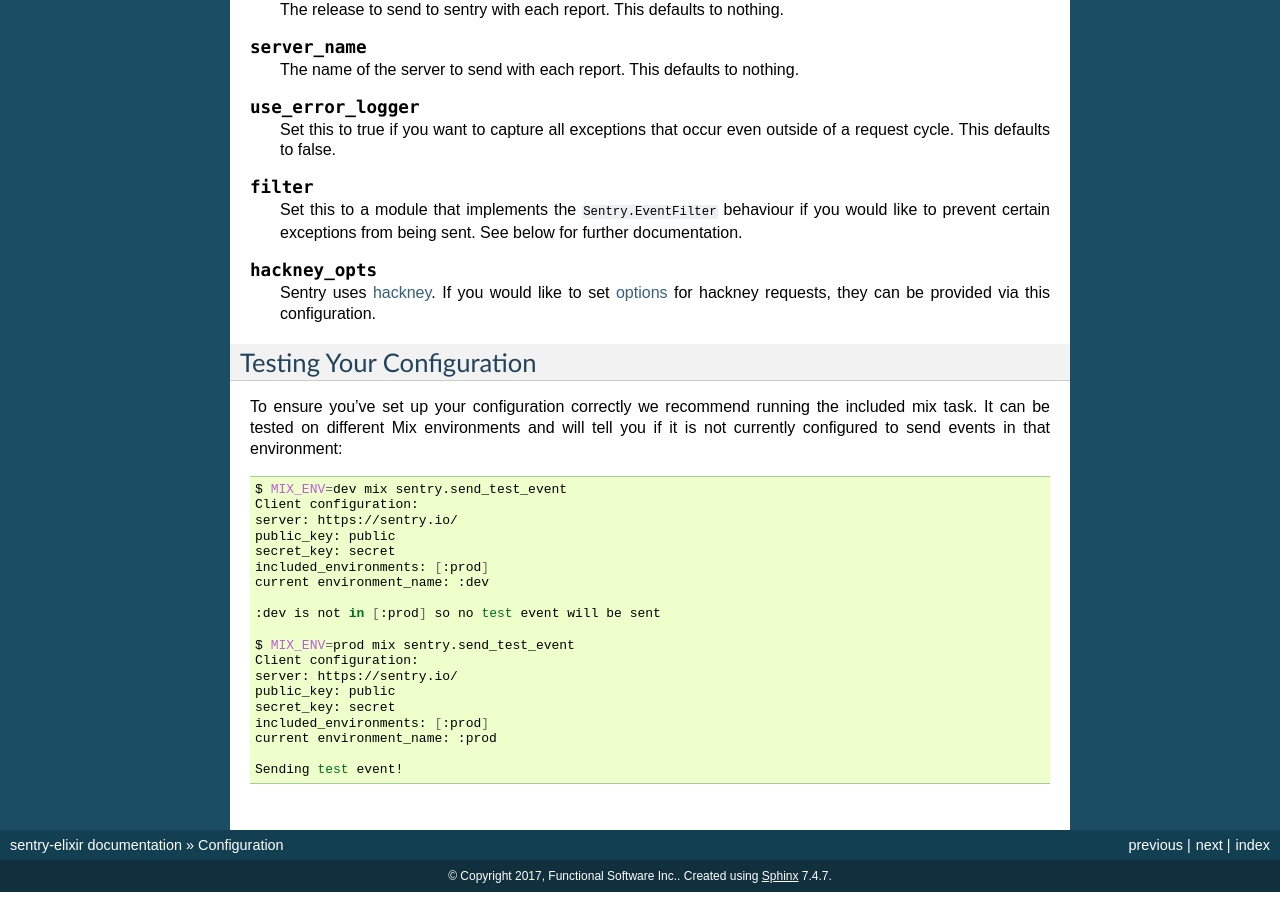
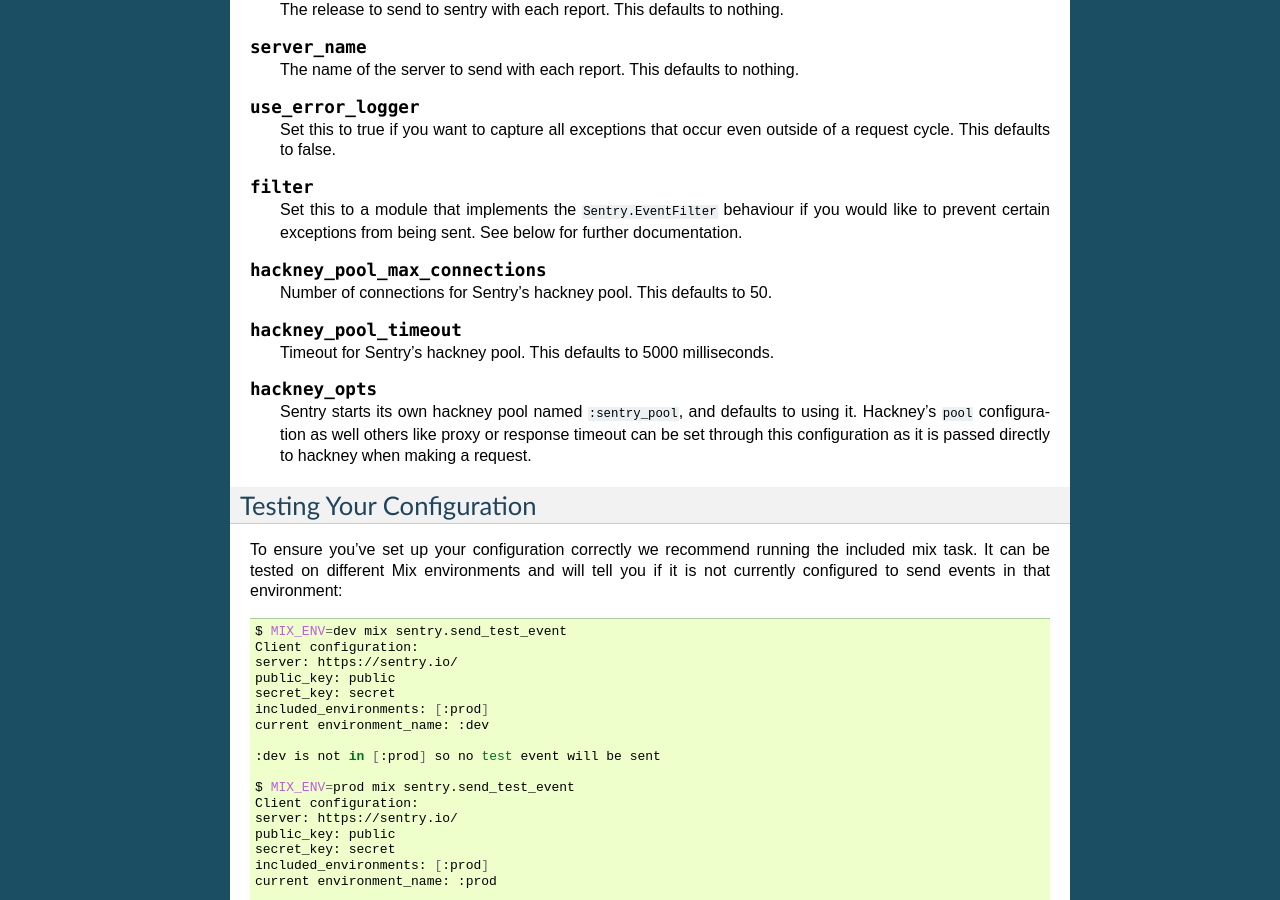
Before and after one commit to getsentry/sentry-elixir, a Sphinx documentation site: the page built from docs/config.rst, in a window 1280 px wide and 900 px high, scrolled down 703 px. Built offline with Sphinx 7.4.7, drawn with Linux system fonts in a browser that asks for light colours; the version number could not be read and is left out.

Commit message:
update docs

```diff
--- a/docs/config.rst
+++ b/docs/config.rst
@@ -57,9 +57,17 @@
   Set this to a module that implements the ``Sentry.EventFilter`` behaviour if you would like to prevent
   certain exceptions from being sent.  See below for further documentation.
 
+.. describe:: hackney_pool_max_connections
+
+  Number of connections for Sentry's hackney pool.  This defaults to 50.
+
+.. describe:: hackney_pool_timeout
+
+  Timeout for Sentry's hackney pool.  This defaults to 5000 milliseconds.
+
 .. describe:: hackney_opts
 
-  Sentry uses `hackney <https://github.com/benoitc/hackney>`_.  If you would like to set `options <https://github.com/benoitc/hackney/blob/master/doc/hackney.md#request5>`_ for hackney requests, they can be provided via this configuration.
+  Sentry starts its own hackney pool named ``:sentry_pool``, and defaults to using it.  Hackney's ``pool`` configuration as well others like proxy or response timeout can be set through this configuration as it is passed directly to hackney when making a request.
 
 Testing Your Configuration
 --------------------------
```
Also changed, not shown: README.md (+1 -1 lines).
